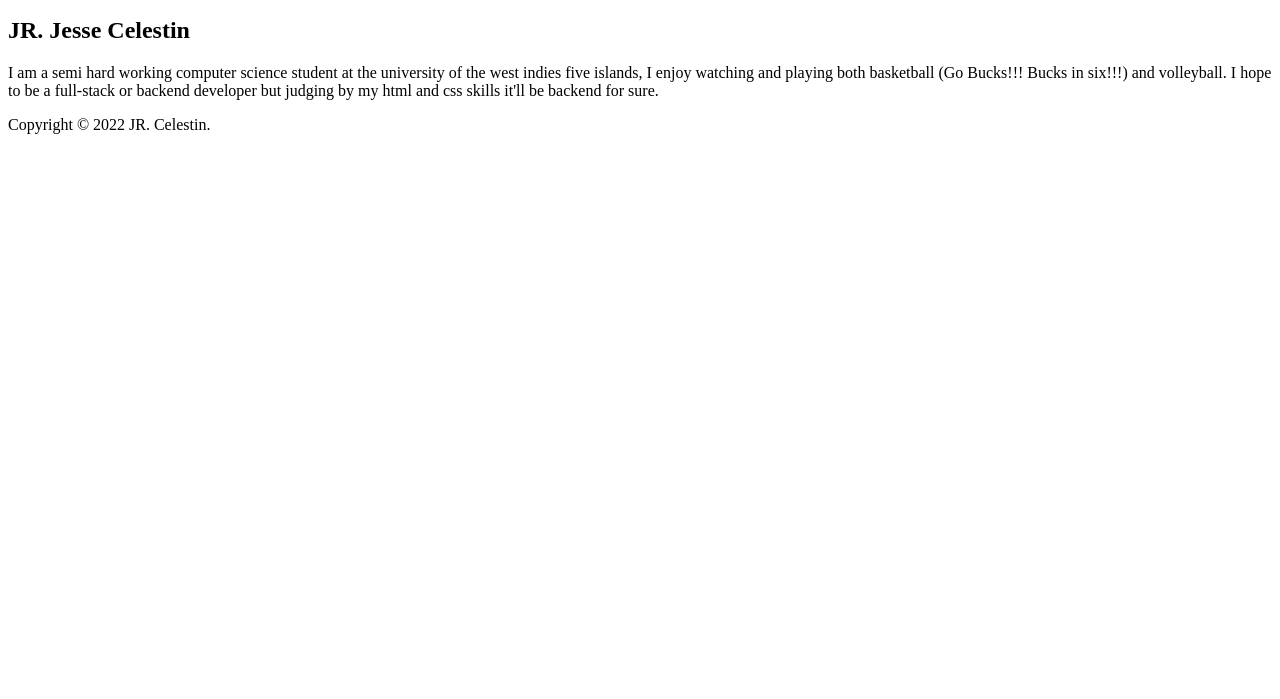
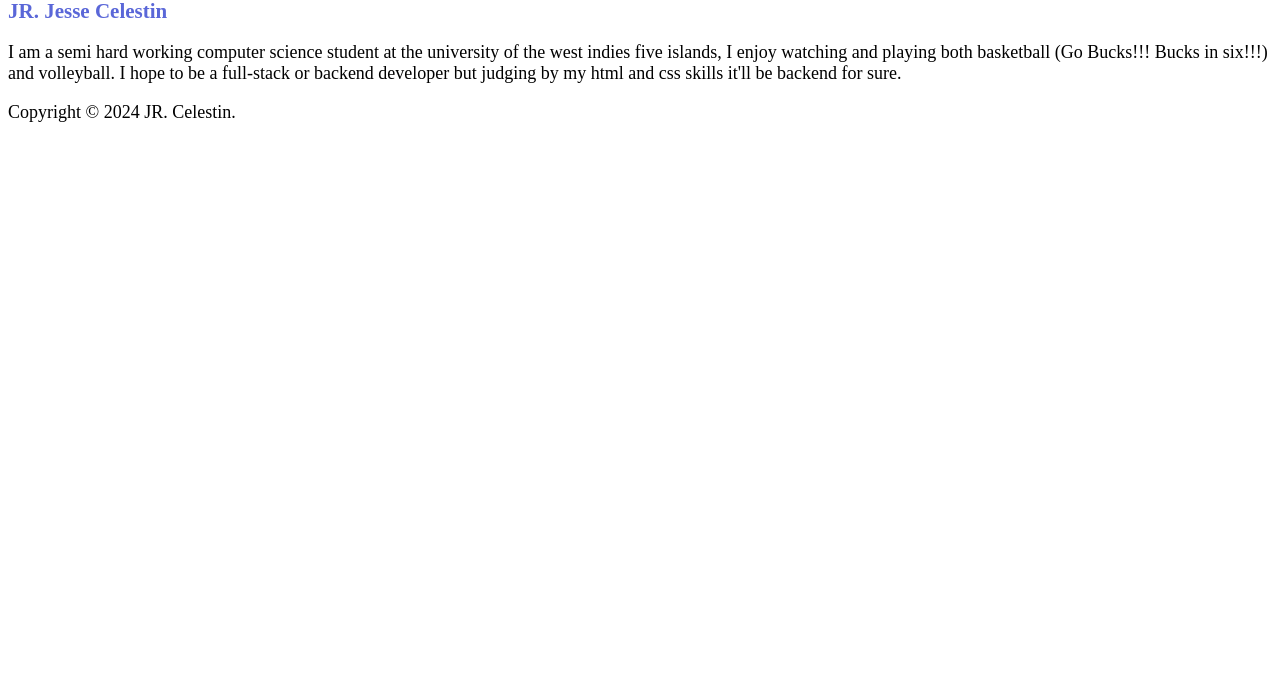
Before and after one commit to ApexCoder17/comp2245-assignment1, a plain HTML site: page index.html in a window 1280 px wide. Shown: the part 101-800 px from the top of the page. Drawn offline with Linux system fonts and the light colour scheme.

Commit message:
Commit for index

```diff
--- a/index.html
+++ b/index.html
@@ -4,6 +4,7 @@
     <meta charset="UTF-8">
     <meta name="viewport" content="width=devicewidth, initial-scale=1.0">
     <title>COMP2245 Assignment 1</title>
+    <link rel="stylesheet" href="styles.css">
 </head>
 <body>
  <header>
@@ -16,7 +17,7 @@ webpage for Assignment 1 of COMP2245.</p>
  <p>I am a semi hard working computer science student at the university of the west indies five islands, I enjoy watching and playing both basketball (Go Bucks!!! Bucks in six!!!) and volleyball. I hope to be a full-stack or backend developer but judging by my html and css skills it'll be backend for sure.</p>
  </main>
  <footer>
- <p>Copyright &copy; 2022 JR. Celestin.</p>
+ <p>Copyright &copy; 2024 JR. Celestin.</p>
  </footer>
 </body>
 </html>
```
